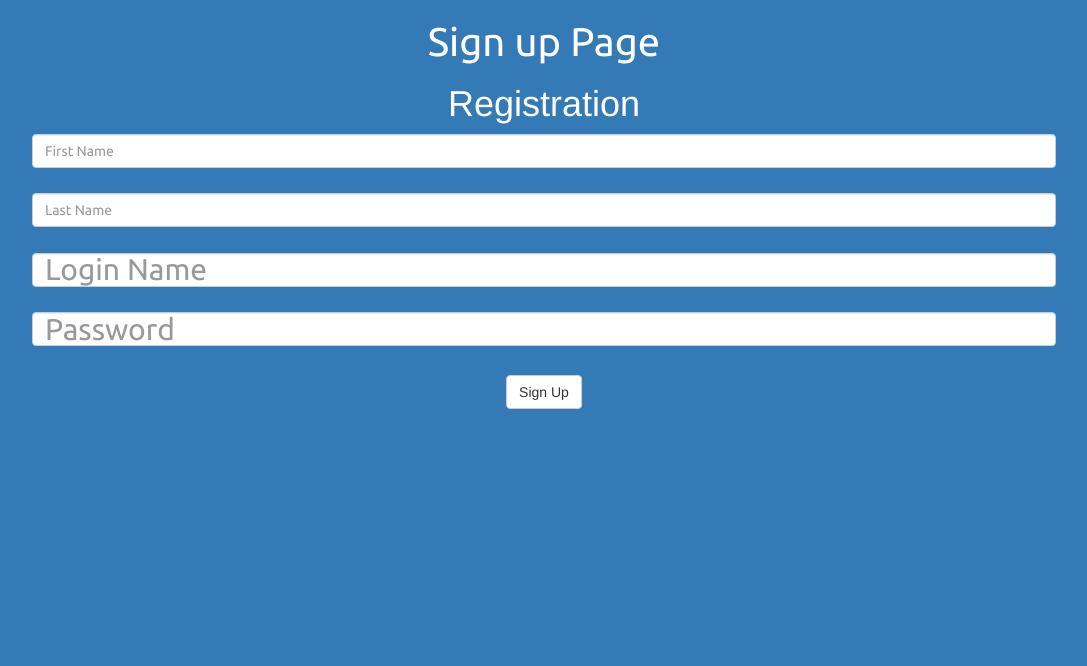
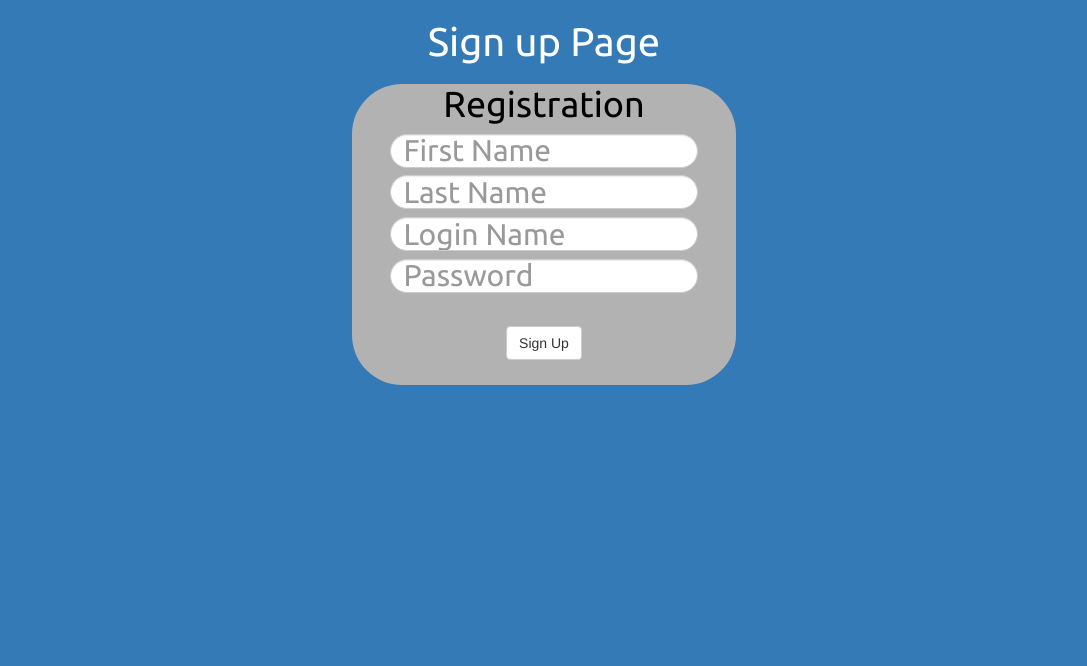
Before and after one commit to kobeconomon/ProcessesProject1, a PHP site: page /signUp.html in a window 1280 px wide. Shown: the top 666 px of the page, without its empty margins (96-1183 px from the left). Run offline with PHP 8.4, Linux system fonts and the light colour scheme.

Commit message:
Add files via upload

```diff
--- a/css_old/styles.css
+++ b/css_old/styles.css
@@ -20,6 +20,12 @@ body
     color: #FFFFFF;
 }
 
+#registration
+{
+    font-family: 'Ubuntu', sans-serif;
+    color:#000000;
+}
+
 #loginDiv
 {
     font-size: 30px;
@@ -27,6 +33,18 @@ body
     /* margin-left: 15%; */
     margin: 15%;
     padding: 25px;
+    background-color: #b2b2b2;
+    border-radius: 50px;
+    border-color: #95060a;
+}
+
+#signUpDiv
+{
+    font-size: 30px;
+    width: 30%;
+    /* margin-left: 15%; */
+    margin: auto;
+    /* padding: 25px; */
     background-color: #b2b2b2;
     border-radius: 50px;
     border-color: #95060a;
@@ -65,31 +83,65 @@ body
     opacity: 50%;
 }
 
+.header {
+    display: grid;
+    text-align: center;
+    background: #7FD4FF;
+    color: black;
+    padding: 20px;
+    font-size: 60;
+    border-radius: 50px;
+}
+
 #loginName
 {
 	font-size: 30px;
 }
+
+#firstName
+{
+	font-size: 30px;
+}
+
+#lastName
+{
+	font-size: 30px;
+}
+
+#email
+{
+	font-size: 30px;
+}
+
+#phoneNumber
+{
+	font-size: 30px;
+}
+
 #loginPassword
 {
 	font-size: 30px;
 }
+
 #searchText
 {
 	font-size: 30px;
 }
+
 #colorText
 {
 	font-size: 30px;
 }
 
-input[type="text"],input[type="password"]{
-    /* border-radius: 25px; */
+input[type="text"],input[type="password"], input[type="number"]{
+    border-radius: 25px;
     text-align: left;
     width: 80%;
     margin-left: 10%;
     margin-bottom: 2%;
     font-family: 'Ubuntu', sans-serif;
 }
+
 
 #inner-title{
     display: inline-block;
@@ -113,12 +165,24 @@ input[type="text"],input[type="password"]{
     color: #95060a;
 }
 
+#signUpResult{
+    display: inline-block;
+    font-size: 0.8em;
+    width: 90%;
+    text-align: center;
+    margin-left: 5%;
+    margin-bottom: 2%;
+    font-family: 'Ubuntu', sans-serif;
+    color: #95060a;
+}
+
 #userName{
     display: inline-block;
     width: 80%;
     margin-left: 10%;
     text-align: center;
 }
+
 
 #logoutButton{
     width: 20%;
```
